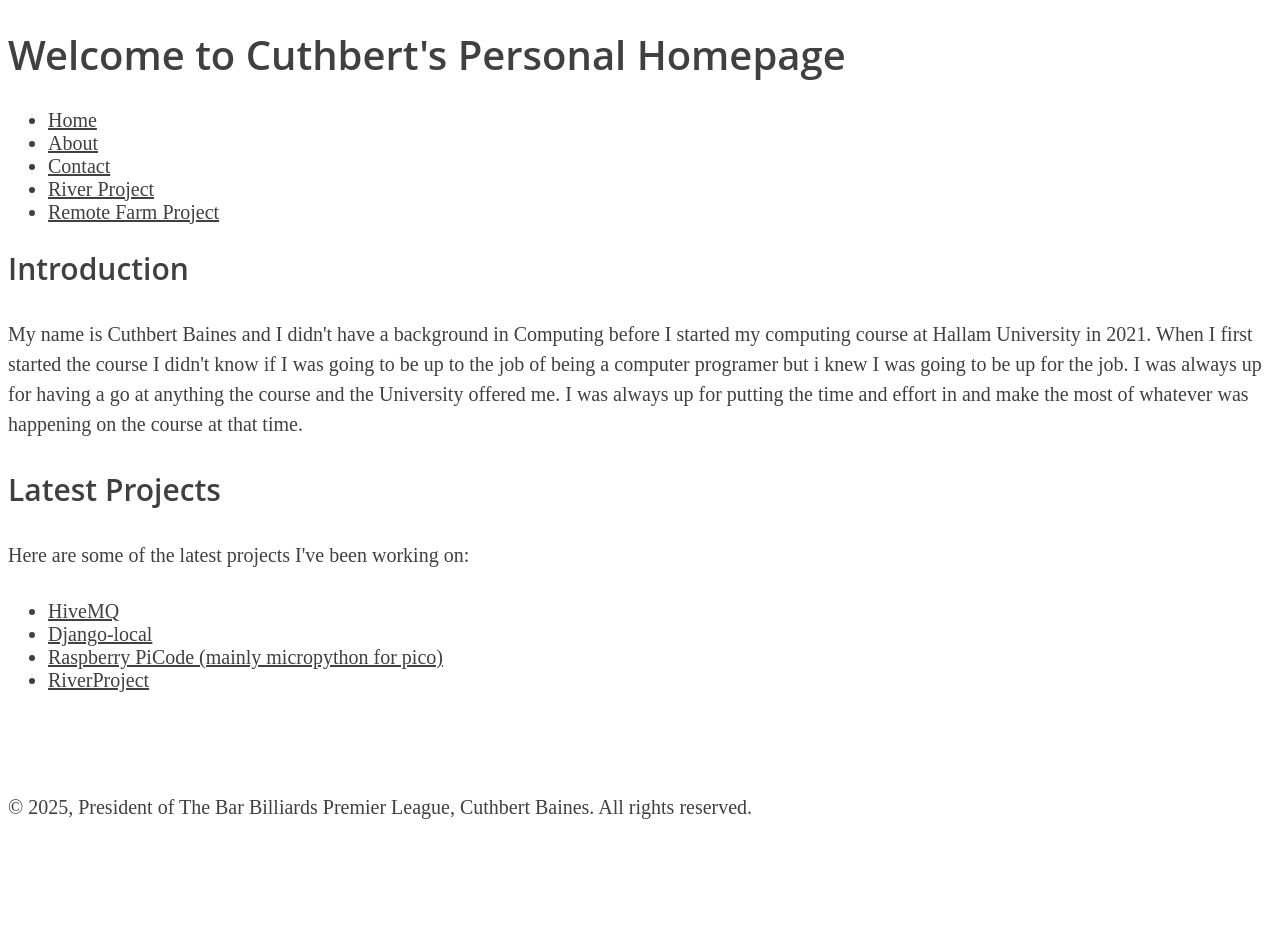
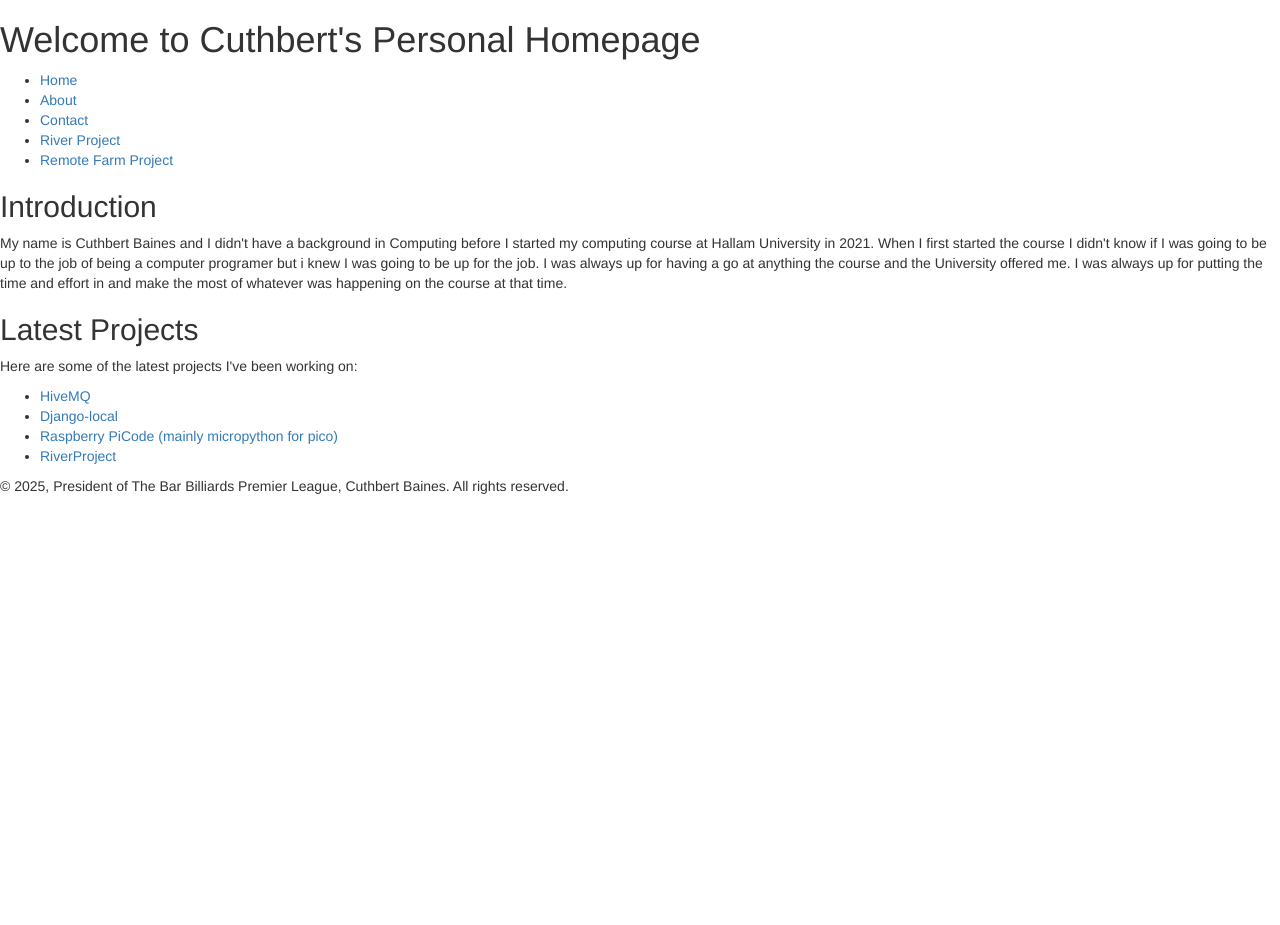
Before and after one commit to cuthbert86/cuthbert86.github.io, a Jekyll site: the page index.html, which Jekyll copies as it is, in a window 1280 px wide. Built offline with Jekyll 4.4.1, drawn with Linux system fonts in a browser that asks for light colours; after the commit the page ends 900 px from its top, so only the background shows below that.

Commit message:
Update index.html
css again

Signed-off-by: Cuthbert Baines <149163506+cuthbert86@users.noreply.github.com>

```diff
--- a/index.html
+++ b/index.html
@@ -4,7 +4,7 @@
     <meta charset="UTF-8">
     <meta name="viewport" content="width=device-width, initial-scale=1.0">
     <title>Cuthbert Baines Is The Man of Many Moments</title>
-    <link rel="stylesheet" href="clean-blog.css">
+    <link rel="stylesheet" href="bootstrap.css">
 </head>
 <body>
     <header>
```
